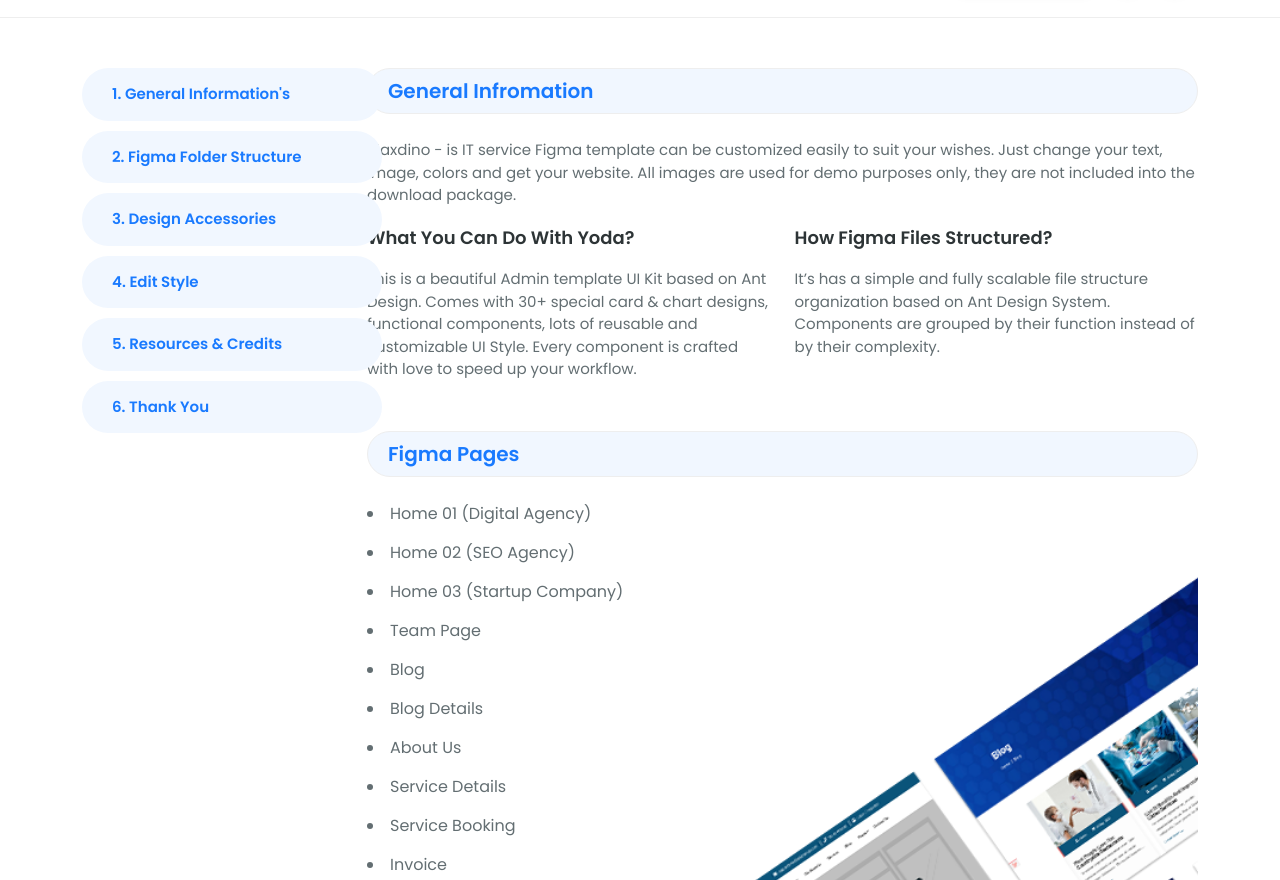
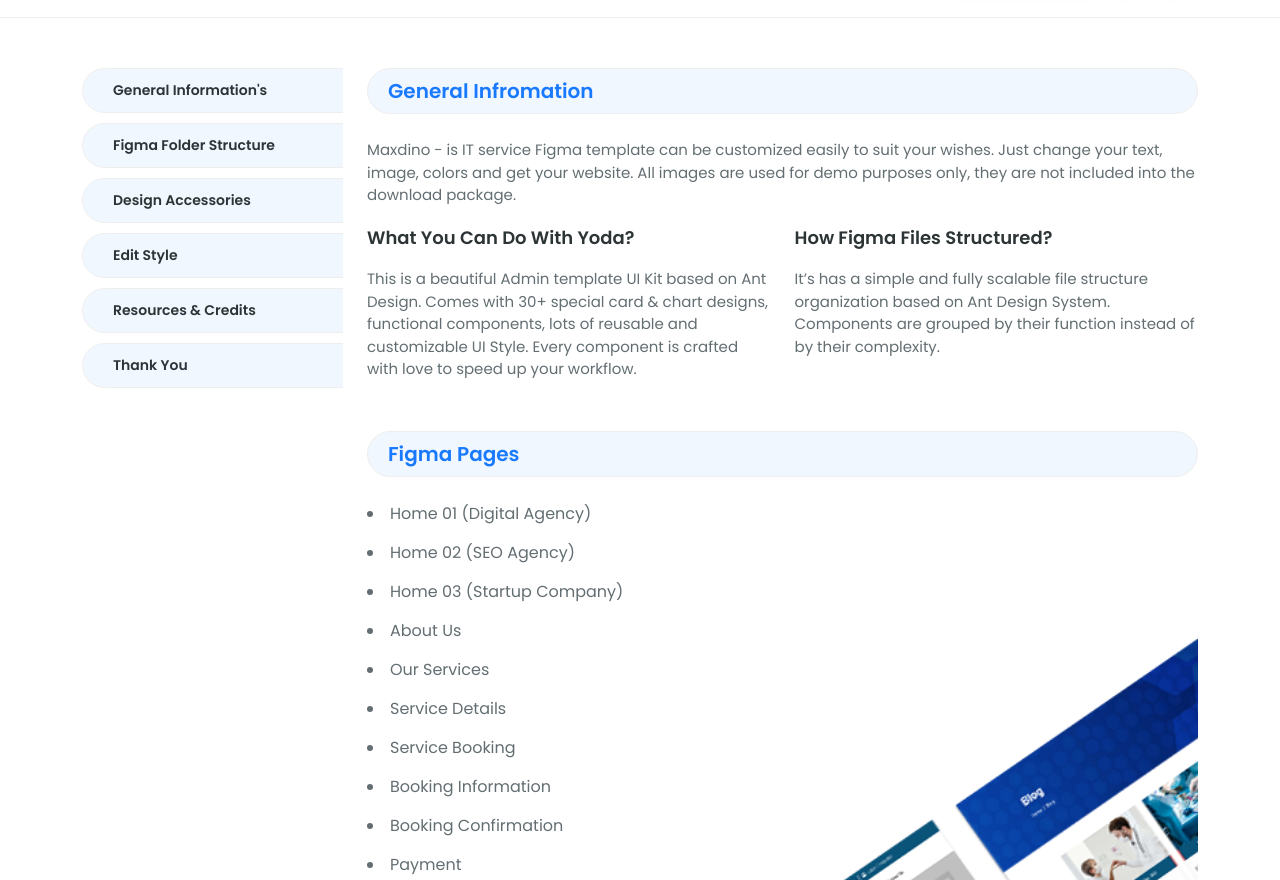
Before and after one commit to themefax/figma-documentation, a plain HTML site: page index.html in a window 1280 px wide. Shown: the part 72-952 px from the top of the page. Drawn offline with Linux system fonts and the light colour scheme.

Commit message:
css updated

```diff
--- a/css/style.css
+++ b/css/style.css
@@ -110,21 +110,39 @@
 }
 
 #main .sidebar ul li a {
-    color: #197AFF;
-    font-size: 15px;
+    color: #2D3436;
+    font-size: 14px;
     font-weight: 600;
     background: #F1F7FF;
-    padding: 15px 30px;
+    padding: 11px 30px;
     margin-bottom: 10px;
     margin-top: 0px;
     width: 300px;
     border-radius: 30px;
+    text-transform: capitalize;
+    transition: all linear .3s;
+    border: 1px solid #eee;
+    -webkit-transition: all linear .3s;
+    -moz-transition: all linear .3s;
+    -ms-transition: all linear .3s;
+    -o-transition: all linear .3s;
+}
+
+#main .sidebar ul li a:hover {
+    color: #197AFF;
+}
+
+#main .sidebar ul li:last-child a {
+    margin-bottom: 0;
 }
 
 #main .sidebar {
     height: 100vh;
     position: sticky;
     top: 140px;
+    margin-bottom: 50px;
+    overflow: hidden;
+    overflow-y: auto;
 }
 
 #main .content {
@@ -188,6 +206,7 @@
 
 #figmapage ul li {
     margin-bottom: 15px;
+    text-transform: capitalize;
 }
 
 #edit_styles {
--- a/index.html
+++ b/index.html
@@ -56,12 +56,12 @@
         <div class="col-lg-3">
           <div class="sidebar">
             <ul>
-              <li><a href="#general_information">1. General Information's</a></li>
-              <li><a href="#figmapage">2. Figma Folder Structure</a></li>
-              <li><a href="#design_dccessories">3. Design Accessories</a></li>
-              <li><a href="#edit_styles">4. Edit Style</a></li>
-              <li><a href="#resources_credits">5. Resources & Credits</a></li>
-              <li><a href="#welcome">6. Thank You</a></li>
+              <li><a href="#general_information">General Information's</a></li>
+              <li><a href="#figmapage">Figma Folder Structure</a></li>
+              <li><a href="#design_dccessories">Design Accessories</a></li>
+              <li><a href="#edit_styles">Edit Style</a></li>
+              <li><a href="#resources_credits">Resources & Credits</a></li>
+              <li><a href="#welcome">Thank You</a></li>
             </ul>
           </div>
         </div>
@@ -99,30 +99,34 @@
                 <li>Home 01 (Digital Agency)</li>
                 <li>Home 02 (SEO Agency)</li>
                 <li>Home 03 (Startup Company)</li>
+                <li>About Us</li>
+                <li>our services</li>
+                <li>service details</li>
+                <li>service Booking</li>
+                <li>Booking Information</li>
+                <li>Booking confirmation</li>
+                <li>payment</li>
                 <li>Team Page</li>
+                <li>FAQ Page</li>
+                <li>Service reviews</li>
+                <li>Portfolio (2 columns)</li>
+                <li>Portfolio (3 columns)</li>
+                <li>Portfolio (2 masonry)</li>
                 <li>Blog</li>
                 <li>Blog Details</li>
-                <li>About Us</li>
-                <li>Service Details</li>
-                <li>Service Booking</li>
-                <li>Invoice</li>
                 <li>Contact Us</li>
-                <li>Service Booking</li>
+                <li>Login Page</li>
+                <li>Signup Page</li>
                 <li>User Profile Page 1</li>
                 <li>User Profile Page 2</li>
                 <li>User Profile Page 3</li>
                 <li>User Profile Page 4</li>
                 <li>User Profile Page 5</li>
+                <li>Invoice</li>
                 <li>User Profile Page 6</li>
                 <li>Privacy Policy</li>
                 <li>Tearms & Conditions</li>
-                <li>FAQ Page</li>
-                <li>Signup Page</li>
-                <li>Login Page</li>
                 <li>404 Not Found</li>
-                <li>Portfoli 7</li>
-                <li>Portfilo 8</li>
-                <li>Portfolio 9</li>
               </ul>
             </section>
 
```
